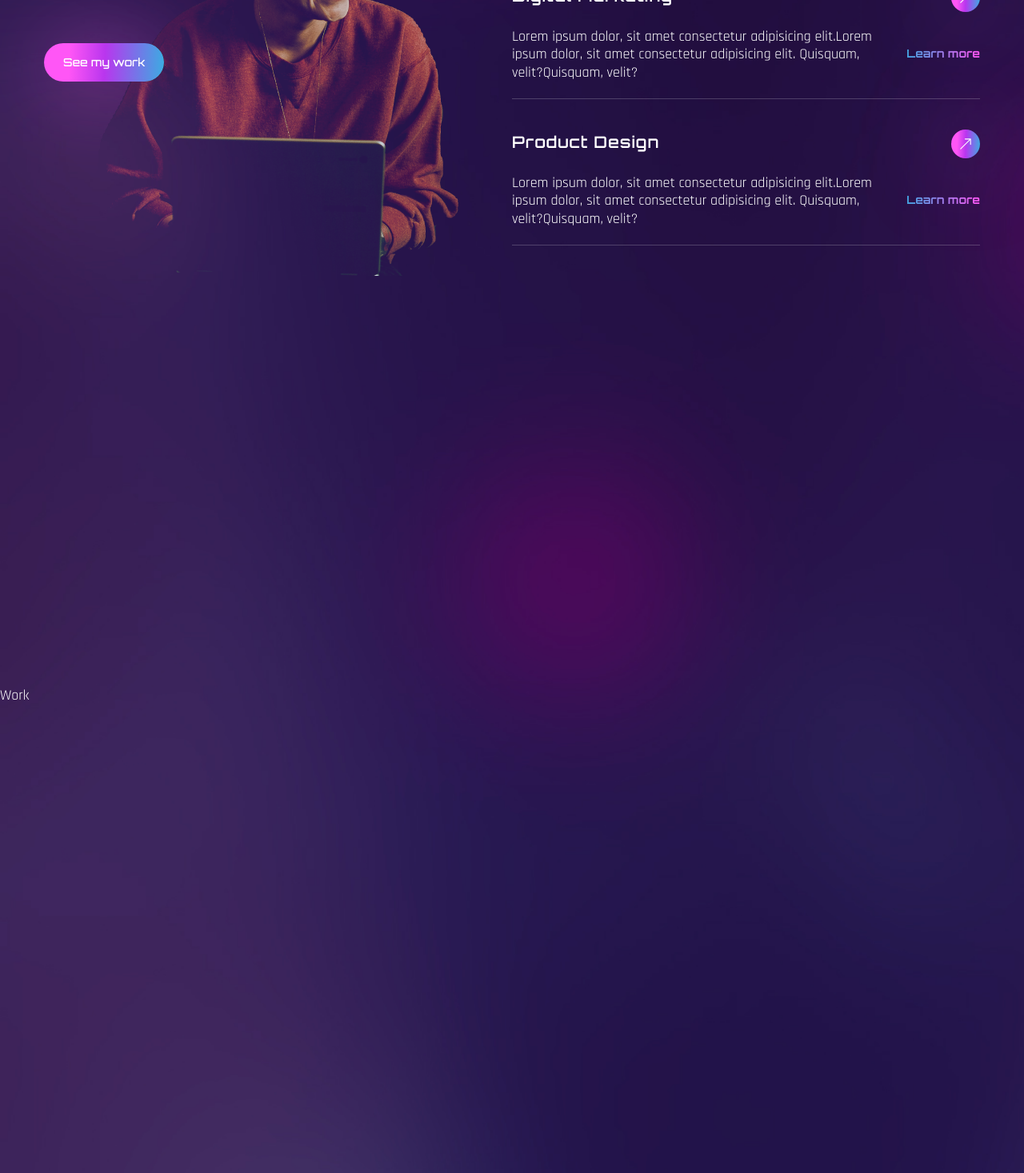
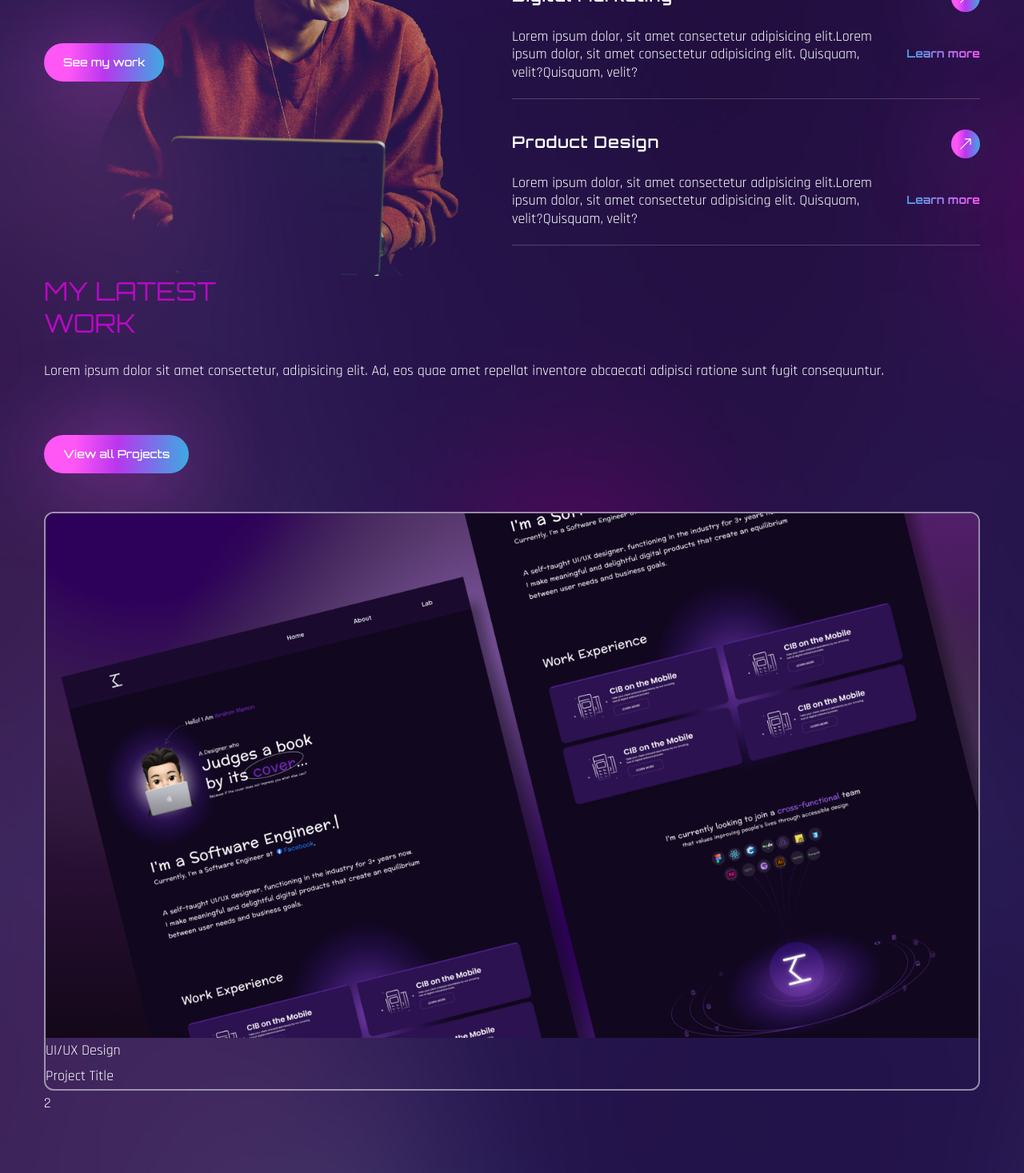
Before and after one commit to dameldesign/danielekundayo-portfolio-2.0, a React (Create React App) app: page / in a window 1280 px wide. Shown: the part 1866-3333 px from the top of the page at 80% size. Built offline with nearby package versions, Linux system fonts and the light colour scheme; the HTML template or start-up script is replaced by a standard one; a web font is replaced by a local one.

Commit message:
initial commit

```diff
--- a/src/components/Services.jsx
+++ b/src/components/Services.jsx
@@ -1,74 +1,98 @@
-import React from 'react';
+import React from "react";
 // icon
-import { BsArrowUpRight } from 'react-icons/bs'
+import { BsArrowUpRight } from "react-icons/bs";
 //motion
-import { motion } from 'framer-motion';
+import { motion } from "framer-motion";
 //variants
-import { fadeIn } from '../variants';
+import { fadeIn } from "../variants";
 
 //service data
 const services = [
   {
-    name:'UI/UX Design',
-    description: 'Lorem ipsum dolor, sit amet consectetur adipisicing elit.Lorem ipsum dolor, sit amet consectetur adipisicing elit. Quisquam, velit?Quisquam, velit?',
-    link: 'Learn more',
+    name: "UI/UX Design",
+    description:
+      "Lorem ipsum dolor, sit amet consectetur adipisicing elit.Lorem ipsum dolor, sit amet consectetur adipisicing elit. Quisquam, velit?Quisquam, velit?",
+    link: "Learn more",
   },
   {
-    name:'Digital Marketing',
-    description: 'Lorem ipsum dolor, sit amet consectetur adipisicing elit.Lorem ipsum dolor, sit amet consectetur adipisicing elit. Quisquam, velit?Quisquam, velit?',
-    link: 'Learn more',
+    name: "Digital Marketing",
+    description:
+      "Lorem ipsum dolor, sit amet consectetur adipisicing elit.Lorem ipsum dolor, sit amet consectetur adipisicing elit. Quisquam, velit?Quisquam, velit?",
+    link: "Learn more",
   },
   {
-    name:'Product Design',
-    description: 'Lorem ipsum dolor, sit amet consectetur adipisicing elit.Lorem ipsum dolor, sit amet consectetur adipisicing elit. Quisquam, velit?Quisquam, velit?',
-    link: 'Learn more',
+    name: "Product Design",
+    description:
+      "Lorem ipsum dolor, sit amet consectetur adipisicing elit.Lorem ipsum dolor, sit amet consectetur adipisicing elit. Quisquam, velit?Quisquam, velit?",
+    link: "Learn more",
   },
-]
+];
 
 const Services = () => {
   return (
-    <section className="section" id='services'>
+    <section className="section" id="services">
       <div className="container mx-auto">
-        <div className='flex flex-col lg:flex-row'>
+        <div className="flex flex-col lg:flex-row">
           {/* text */}
-          <div className='flex-1 lg:bg-services lg:bg-bottom bg-no-repeat mix-blend-lighten mb-12 lg:mb-0'>
+          <motion.div
+            variants={fadeIn("right", 0.3)}
+            initial="hidden"
+            whileInView={"show"}
+            viewport={{ once: false, amount: 0.3 }}
+            className="flex-1 lg:bg-services lg:bg-bottom bg-no-repeat mix-blend-lighten mb-12 lg:mb-0"
+          >
             <h2 className="h2 text-accent mb-6"> What I Do</h2>
             <h3 className="h3 max-w-[455px] mb-16">
-            Lorem ipsum dolor, sit amet consectetur adipisicing elit.
+              Lorem ipsum dolor, sit amet consectetur adipisicing elit.
               Quisquam, velit?
             </h3>
-            <button className='btn btn-sm'>See my work</button>
-          </div>
+            <button className="btn btn-sm">See my work</button>
+          </motion.div>
           {/* services */}
-          <div className='flex-1'>
+          <motion.div
+            variants={fadeIn("left", 0.5)}
+            initial="hidden"
+            whileInView={"show"}
+            viewport={{ once: false, amount: 0.3 }}
+            className="flex-1"
+          >
             {/* services list */}
             <div>
               {services.map((service, index) => {
                 //destructure service
-                const {name, description, link} = service;
+                const { name, description, link } = service;
                 return (
-                  <div className='border-b border-white/20 h-[145px] mb-[38px] flex' key={index}>
-                    <div className='max-w-[476px]'>
-                      <h4 className='text-[20px] tracking-wider font-primary font-semibold mb-6'>{name}</h4>
-                      <p className='font-secondary leading-tight'>{description}</p>
-                      </div>
-                    <div className='flex flex-1 flex-col items-end'>
-                      <a href="#" className='btn w-9 h-9 mb-[42px] flex justify-center items-center'>
-                        <BsArrowUpRight/>
+                  <div
+                    className="border-b border-white/20 h-[145px] mb-[38px] flex"
+                    key={index}
+                  >
+                    <div className="max-w-[476px]">
+                      <h4 className="text-[20px] tracking-wider font-primary font-semibold mb-6">
+                        {name}
+                      </h4>
+                      <p className="font-secondary leading-tight">
+                        {description}
+                      </p>
+                    </div>
+                    <div className="flex flex-1 flex-col items-end">
+                      <a
+                        href="#"
+                        className="btn w-9 h-9 mb-[42px] flex justify-center items-center"
+                      >
+                        <BsArrowUpRight />
                       </a>
-                      <a href="#" className='text-gradient text-sm'>{link}</a>
-                      </div>
+                      <a href="#" className="text-gradient text-sm">
+                        {link}
+                      </a>
+                    </div>
                   </div>
                 );
-
-
               })}
             </div>
-            </div>
+          </motion.div>
         </div>
-
       </div>
-      </section>
+    </section>
   );
 };
 
--- a/src/components/Work.jsx
+++ b/src/components/Work.jsx
@@ -1,8 +1,51 @@
-import React from 'react';
+import React from "react";
+//motion
+import { motion } from "framer-motion";
+//variants
+import { fadeIn } from "../variants";
+
+//img
+import Img1 from "../assets/portfolio-img1.png";
+import Img2 from "../assets/portfolio-img2.png";
+import Img3 from "../assets/portfolio-img3.png";
 
 const Work = () => {
   return (
-    <div className="section" id='work'>Work</div>
+    <section className="section" id="work">
+      <div className="container mx-auto">
+        <div>
+          <div className="flex-1 flex flex-col gap-y-12 mb-10 lg:mb-0 ">
+            {/* text */}
+            <div>
+              <h2 className="h2 leading-tight text-accent">
+                My Latest <br />
+                Work
+              </h2>
+              <p className="max-w-sn mb-16 ">
+                Lorem ipsum dolor sit amet consectetur, adipisicing elit. Ad,
+                eos quae amet repellat inventore obcaecati adipisci ratione sunt
+                fugit consequuntur.
+              </p>
+              <button className="btn btn-sm">View all Projects</button>
+            </div>
+            {/* image */}
+            <div className="group relative overflow-hidden border-2 border-white/50 rounded-xl">
+              {/* overlay */}
+              <div className="group-hover:bg-black/70 w-full h-full absolute z-40 transition-all"></div>
+              {/* img */}
+              <img src={Img1} alt="" />
+              {/* pretitle */}
+              <div>UI/UX Design</div>
+              {/* title */}
+              <div>
+                <span>Project Title</span>
+              </div>
+            </div>
+          </div>
+          <div>2</div>
+        </div>
+      </div>
+    </section>
   );
 };
 
```
